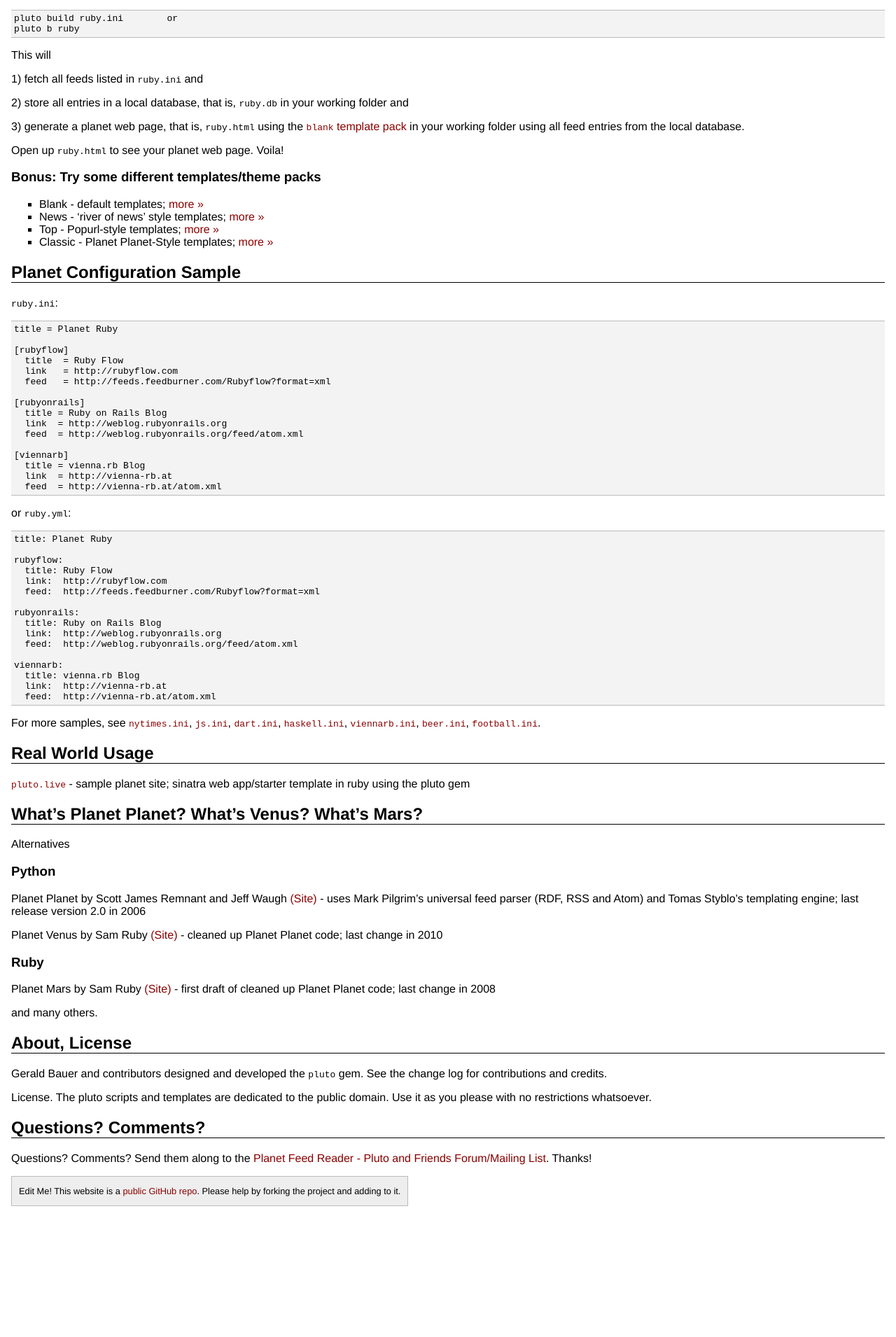
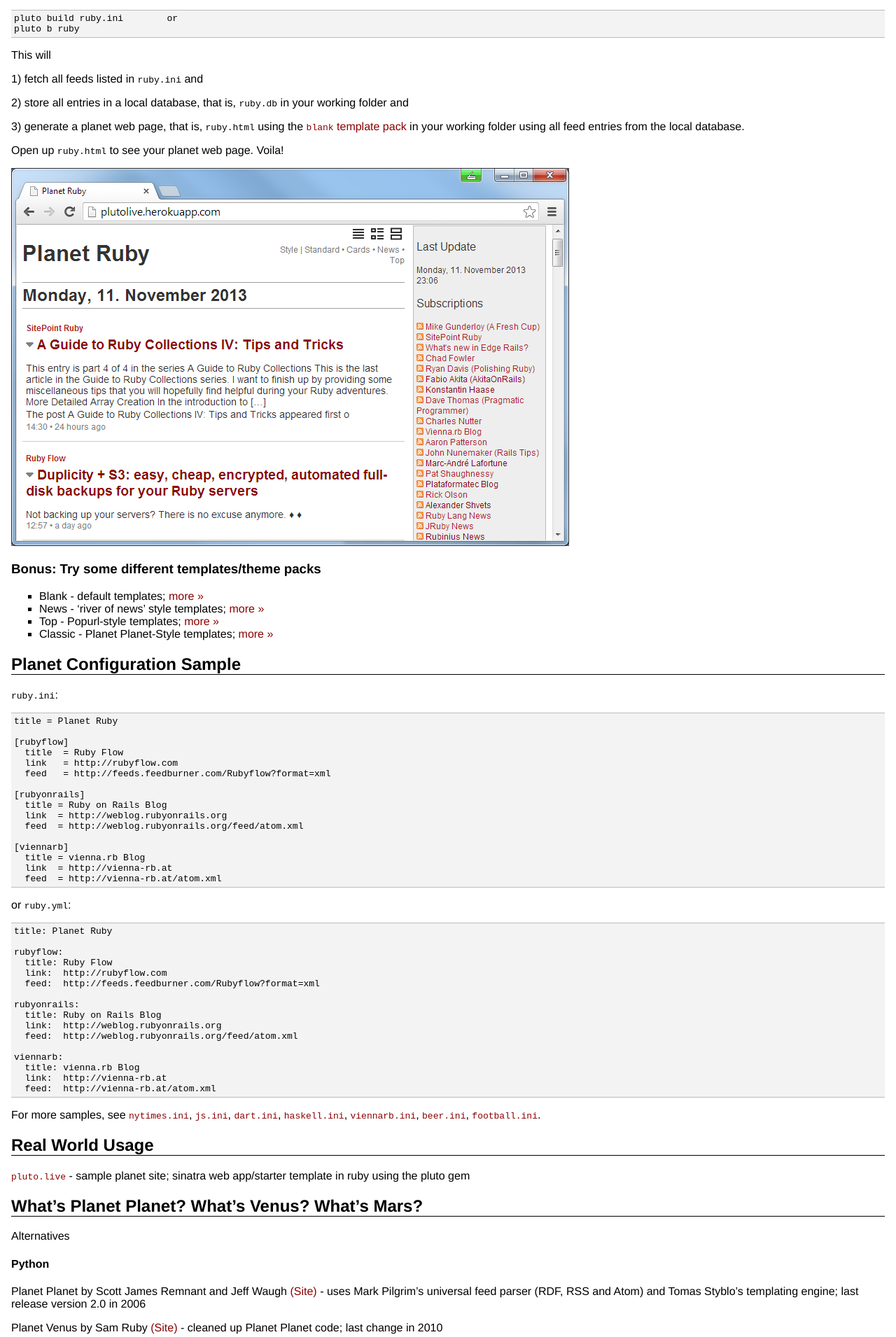
Before and after one commit to feedreader/website.old, a Jekyll site: the page built from index.md, in a window 1280 px wide. Shown: the part 332-2242 px from the top of the page at 70% size. Built offline with Jekyll 4.4.1, drawn with Linux system fonts in a browser that asks for light colours; before the commit the page ends 2071 px from its top, so only the background shows below that.

Commit message:
add screenshoot

```diff
--- a/index.md
+++ b/index.md
@@ -40,7 +40,8 @@
 Open up `ruby.html` to see your planet web page. Voila!
 
 
-<!--  add image here -->
+<a href="http://plutolive.herokuapp.com"><img src="i/pluto.png"></a>
+
 
 ### Bonus: Try some different templates/theme packs
 
@@ -109,17 +110,18 @@
 [`pluto.live`](https://github.com/feedreader/pluto.live) - sample planet site; sinatra web app/starter template in ruby using the pluto gem
 
 
+
 ## What's Planet Planet? What's Venus? What's Mars?  {#planet}
 
 Alternatives
 
-### Python
+#### Python
 
 Planet Planet by Scott James Remnant and Jeff Waugh [(Site)](http://www.planetplanet.org)  - uses Mark Pilgrim's universal feed parser (RDF, RSS and Atom) and Tomas Styblo's templating engine; last release version 2.0 in 2006
 
 Planet Venus by Sam Ruby [(Site)](https://github.com/rubys/venus) - cleaned up Planet Planet code; last change in 2010
 
-### Ruby
+#### Ruby
 
 Planet Mars by Sam Ruby [(Site)](https://github.com/rubys/mars) -  first draft of cleaned up Planet Planet code; last change in 2008
 
```
Also changed, not shown: README.md, i/pluto.png (added).
